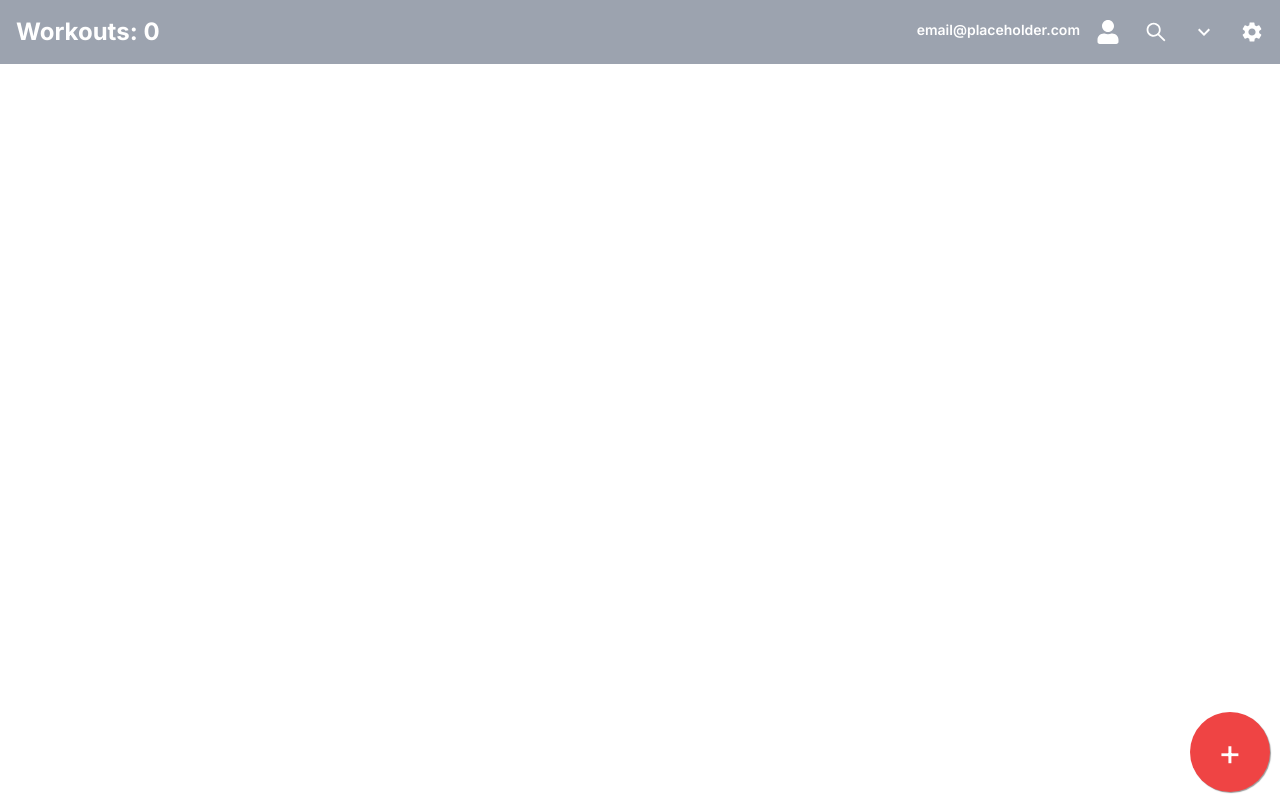
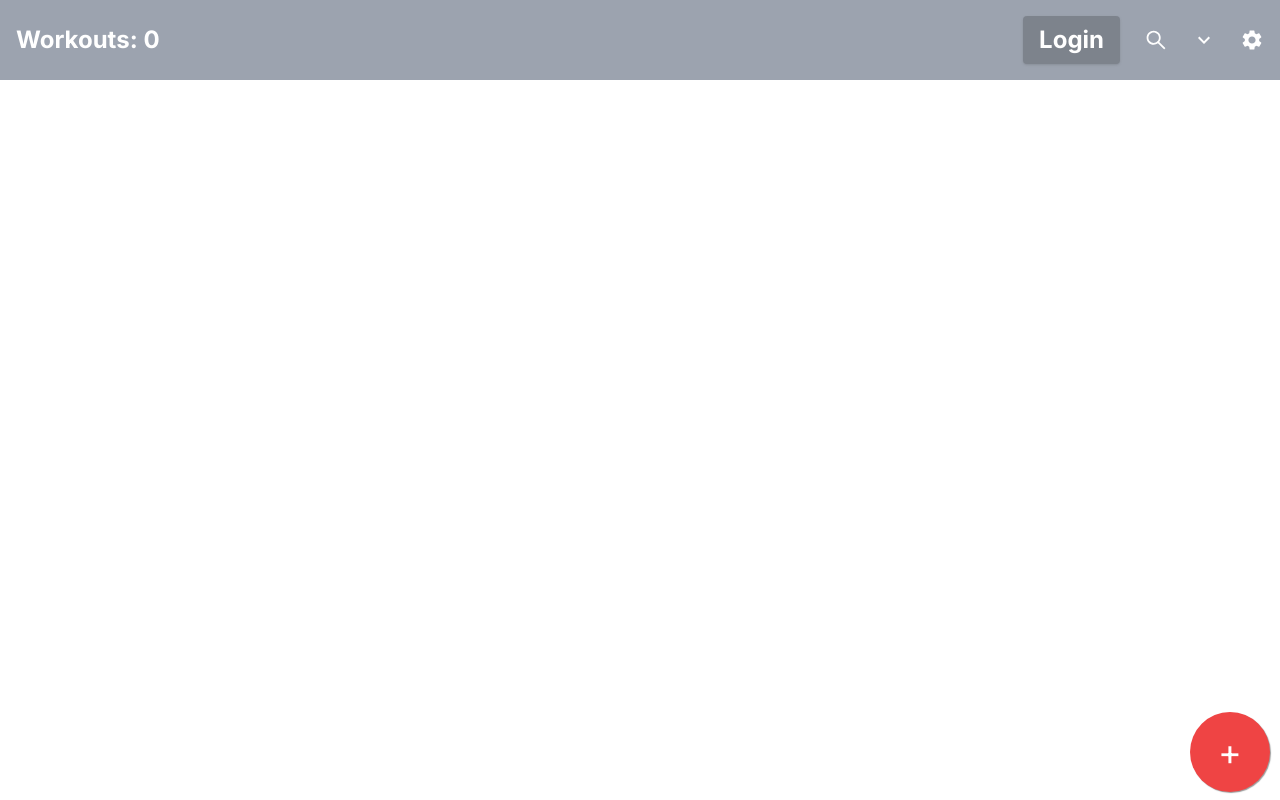
Before and after one commit to Lewisjohnward/tabata-timer, a Next.js app: page / in a window 1280 px wide. Built offline with nearby package versions, Linux system fonts and the light colour scheme.

Commit message:
added login button

```diff
--- a/src/app/components/header.tsx
+++ b/src/app/components/header.tsx
@@ -1,4 +1,5 @@
 "use client";
+import Link from "next/link";
 import { ReactNode, SetStateAction, useState } from "react";
 import { AiOutlineSearch } from "react-icons/ai";
 import {
@@ -30,20 +31,16 @@ const Header = ({ filter, dispatch, filteredWorkouts, colorCount }: Props) => {
         className="flex justify-between gap-4 bg-gray-400 px-4 py-4 text-white font-bold"
         style={{ backgroundColor: filter.color }}
       >
-        <div className="space-y-4">
+        <div className="flex items-center space-y-4">
           <h1 className="text-2xl">Workouts: {filteredWorkouts.length}</h1>
         </div>
         <div className="flex gap-6 text-2xl">
-          <Button onClickEvent={() => setLoggedIn((prev) => !prev)}>
-            {loggedIn ? (
-              <FaRegUser />
-            ) : (
-              <div className="flex gap-4">
-                <p className="text-sm font-semibold">email@placeholder.com</p>
-                <FaUser />
-              </div>
-            )}
-          </Button>
+          <Link
+            href="/login"
+            className="bg-black/20 px-4 py-2 rounded shadow hover:bg-black/40"
+          >
+            Login
+          </Link>
           <Button>
             <AiOutlineSearch />
           </Button>
```
